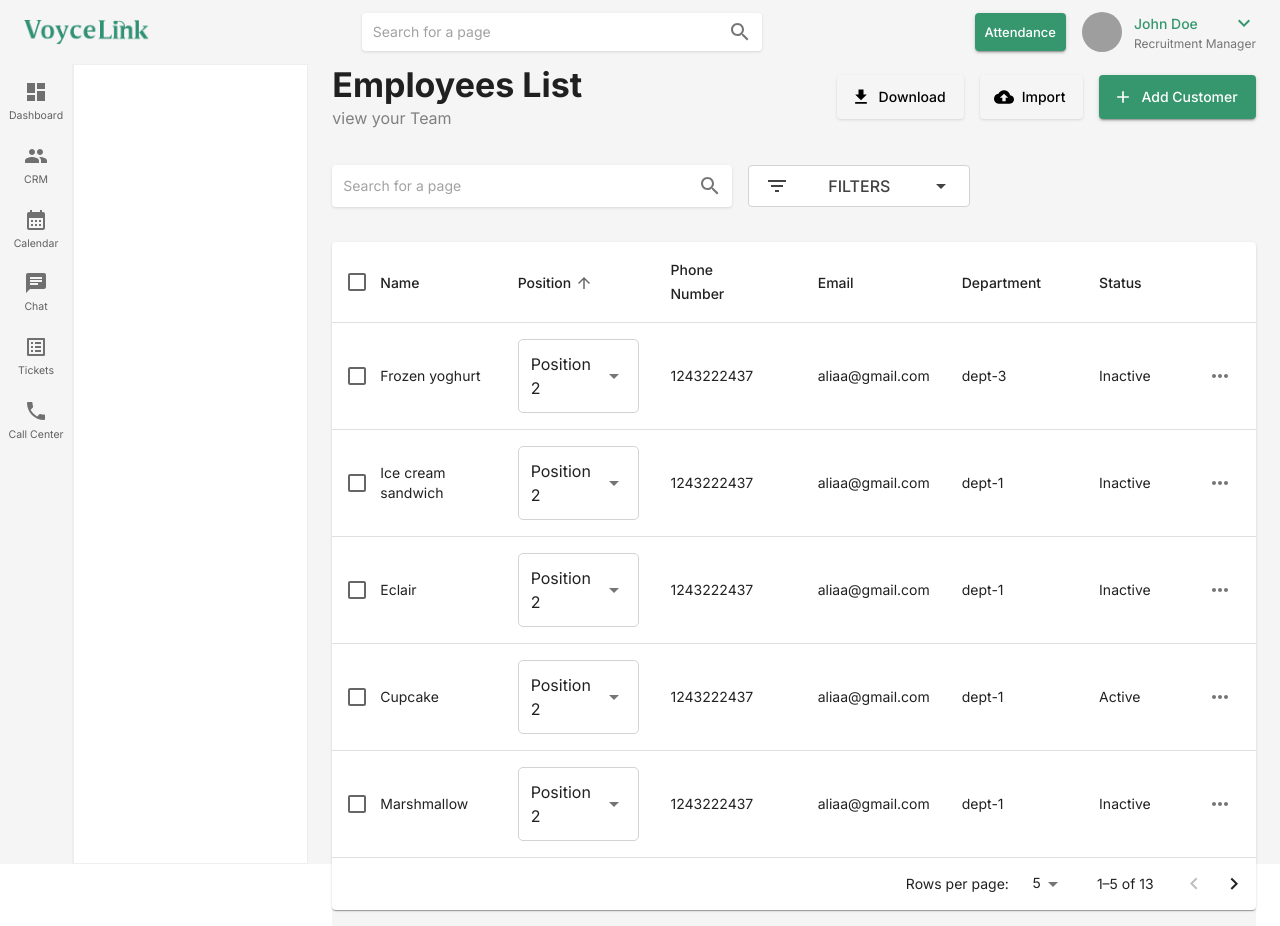
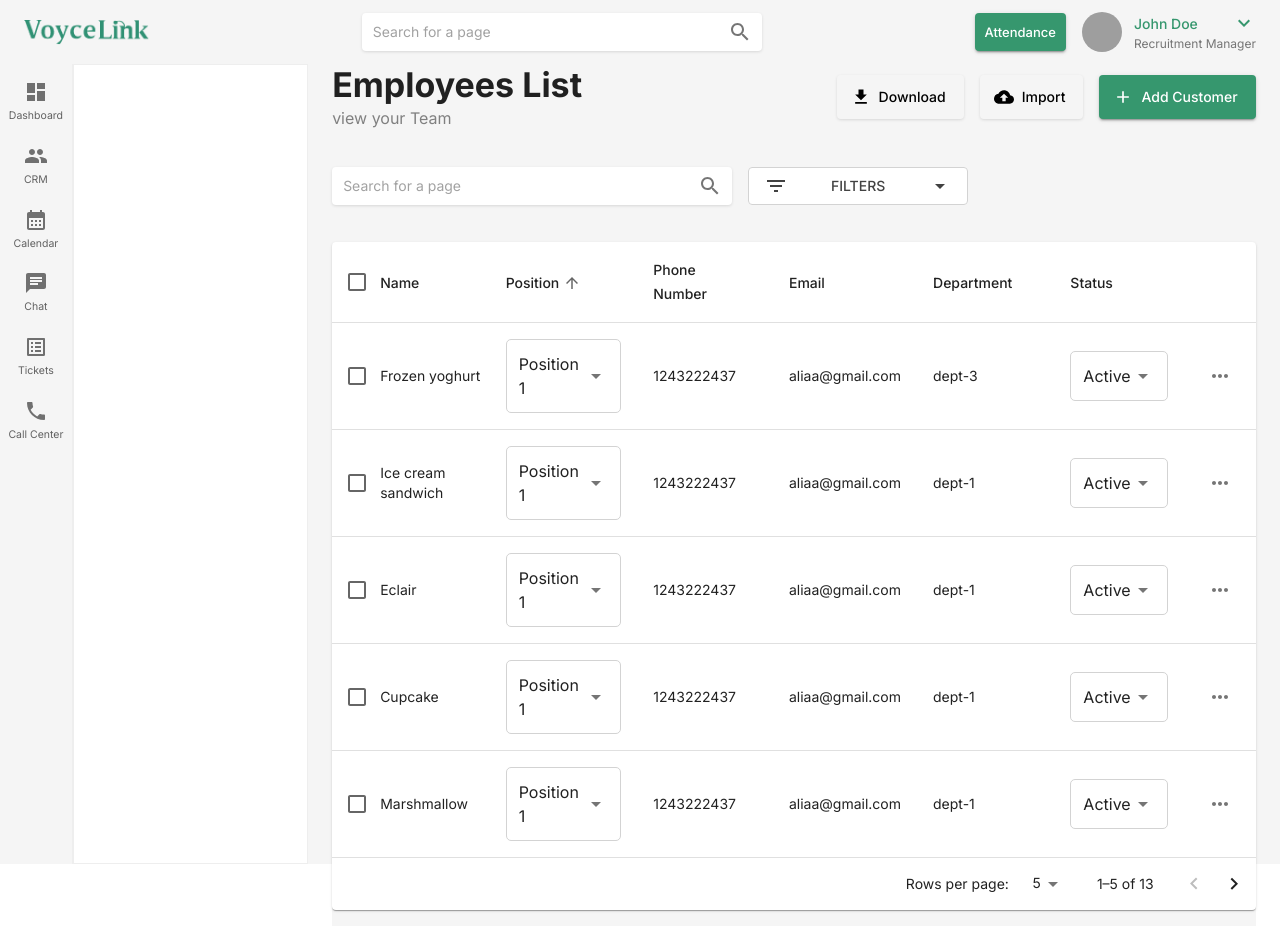
Before and after one commit to Saadgabersaad/VoyceeLink-CallCenter, a Next.js app: page /hhrr/departments in a window 1280 px wide. Built offline with nearby package versions, Linux system fonts and the light colour scheme; grey boxes are pictures that could not be loaded.

Commit message:
status btn 1st

```diff
--- a/src/modules/hhrr/departments/components/FilterBtn.tsx
+++ b/src/modules/hhrr/departments/components/FilterBtn.tsx
@@ -1,163 +1,122 @@
-
-import * as React from 'react';
-import Button from '@mui/material/Button';
-import ButtonGroup from '@mui/material/ButtonGroup';
+import React, { useState, useRef } from 'react';
+import {
+    Button,
+    ButtonGroup,
+    ClickAwayListener,
+    Grow,
+    Paper,
+    Popper,
+    MenuItem,
+    MenuList,
+} from '@mui/material';
+import { usePathname } from 'next/navigation';
 import ArrowDropDownIcon from '@mui/icons-material/ArrowDropDown';
-import ClickAwayListener from '@mui/material/ClickAwayListener';
-import Grow from '@mui/material/Grow';
-import Paper from '@mui/material/Paper';
-import Popper from '@mui/material/Popper';
-import MenuItem from '@mui/material/MenuItem';
-import MenuList from '@mui/material/MenuList';
-import {usePathname} from "next/navigation";
-import IconButton from "@mui/material/IconButton";
-import FilterListIcon from "@mui/icons-material/FilterList";
-import {Flex} from "modules/core/components/flex";
-
+import FilterListIcon from '@mui/icons-material/FilterList';
 
 export default function FilterBtn() {
+    const customerOptions = [
+        { label: 'Client Type', backgroundColor: '', color: '' },
+        { label: '(Lcp)', backgroundColor: '#EEF5F0', color: '#589E67' },
+        { label: 'Customer Service', backgroundColor: '#EDF2FE', color: '#4976F4' },
+        { label: 'Technical Support', backgroundColor: '#F7F7E8', color: '#B1AB1D' },
+        { label: 'Sales', backgroundColor: '#F4EDF7', color: '#954BAF' },
+    ];
+    const Options = [
+        { label: 'Filters', backgroundColor: '', color: '#424242' },
+        { label: 'Lost', backgroundColor: '#EEF5F0', color: '#589E67' },
+        { label: 'Qualified', backgroundColor: '#F7F7E8', color: '#B1AB1D' },
+        { label: 'Contacted', backgroundColor: '#F4EDF7', color: '#954BAF' },
+    ];
 
+    const pathname = usePathname();
+    const options =  Options
 
+    const [open, setOpen] = useState(false);
+    const [selectedIndex, setSelectedIndex] = useState(0);
+    const anchorRef = useRef<HTMLDivElement>(null);
 
-    const customerOptions = [
-
-        {label:'Client Type',backgroundColor:'',color:''},
-        { label:'(Lcp)',backgroundColor:'#EEF5F0',color:'#589E67'},
-        {label:'Customer Service',backgroundColor:'#EDF2FE ',color:'#4976F4'},
-        {label:'Technical Support',backgroundColor:'#F7F7E8',color:'#B1AB1D'},
-        {label:'Sales',backgroundColor:'#F4EDF7',color:'#954BAF'}];
-    const leadsOptions = [
-
-        {label:'Filters',backgroundColor:'',color:'#424242'},
-        { label:'Lost',backgroundColor:'#EEF5F0',color:'#589E67'},
-        {label:'Qualified',backgroundColor:'#F7F7E8',color:'#B1AB1D'},
-        {label:'Contacted',backgroundColor:'#F4EDF7',color:'#954BAF'}];
-
-
-
-    const [open, setOpen] = React.useState(false);
-    const anchorRef = React.useRef<HTMLDivElement>(null);
-    const [selectedIndex, setSelectedIndex] = React.useState(0);
-
-    const handleClick = () => {
-        console.info(`You clicked ${options[selectedIndex].label}`);
-
+    const handleToggle = () => setOpen((prev) => !prev);
+    const handleClose = (event: Event) => {
+        if (anchorRef.current?.contains(event.target as HTMLElement)) return;
+        setOpen(false);
+    };
+    const handleMenuItemClick = (index: number) => {
+        setSelectedIndex(index);
+        setOpen(false);
+        console.info(`You clicked ${options[index].label}`);
     };
 
-    const handleMenuItemClick = (
-        index: number,
-        value: string,
-
-    ) => {
-        setSelectedIndex(index);
-        setOpen(false);
-        console.info(`You clicked ${options[selectedIndex].label}`);
-      //  onFilters(value)
-
-    };
-
-    const handleToggle = () => {
-        setOpen((prevOpen) => !prevOpen);
-    };
-
-    const handleClose = (event: Event) => {
-        if (
-            anchorRef.current &&
-            anchorRef.current.contains(event.target as HTMLElement)
-        ) {
-            return;
-        }
-
-        setOpen(false);
-    };
-
-    const pathname = usePathname();
-    const options = pathname === "/customers" ? customerOptions : leadsOptions;
-
-
     return (
-        <React.Fragment>
+        <>
             <ButtonGroup
-
-                sx={{border:"1px solid lightGray",borderRadius:'5',bgcolor: 'white',color:'#424242'}}
-                //@ts-expect-error  is necessary
-                variant=""
                 ref={anchorRef}
-                aria-label="Button group with a nested menu"
+                sx={{
+                    color:'#424242',
+                    bgcolor: 'white',
+                }}
             >
-          <Flex justifyContent="space-between" alignItems="center">
-              <Button
-                  sx={{width:"220px",display:"flex",justifyContent:"space-between",alignItems:"center",paddingY:'0px'}}
-                  size="medium"
-                  aria-controls={open ? 'split-button-menu' : undefined}
-                  aria-expanded={open ? 'true' : undefined}
-                  aria-label="select merge strategy"
-                  aria-haspopup="menu"
-                  onClick={handleToggle}
-              >
-                  <FilterListIcon />
-                  <Button
-                      sx={{fontSize:'16px'}}
-                      style={{color:selectedIndex === selectedIndex ? options[selectedIndex].color : 'black'}}
-                      size='medium'
-                      onClick={handleClick}>{options[selectedIndex].label}
-
-                  </Button>
-              <ArrowDropDownIcon/>
-              </Button>
-          </Flex>
-
+                <Button
+                    sx={{
+                       border: "1px solid lightGray",
+                        borderRadius: '5',
+                        color: '#424242',
+                        width: "220px",
+                        display: "flex",
+                        justifyContent: "space-between",
+                        alignItems: "center",
+                        py: 0,
+                    }}
+                    onClick={handleToggle}
+                >
+                    <FilterListIcon />
+                    <span style={{ color: options[selectedIndex].color || 'black' }}>
+                        {options[selectedIndex].label}
+                    </span>
+                    <ArrowDropDownIcon />
+                </Button>
             </ButtonGroup>
-
-
-
-
             <Popper
-                sx={{ zIndex: 1 }}
-
                 open={open}
                 anchorEl={anchorRef.current}
                 role={undefined}
                 transition
                 disablePortal
+                sx={{ zIndex: 1 }}
             >
                 {({ TransitionProps, placement }) => (
                     <Grow
                         {...TransitionProps}
                         style={{
-                            transformOrigin:
-                                placement === 'bottom' ? 'center top' : 'center bottom',
+                            transformOrigin: placement === 'bottom' ? 'center top' : 'center bottom',
                         }}
                     >
-
                         <Paper>
                             <ClickAwayListener onClickAway={handleClose}>
                                 <MenuList
-                                    sx={{padding:'8px',borderRadius:'5px'}}
-                                    id="split-button-menu" autoFocusItem>
-                                    { options.map((option, index) => (
+                                    sx={{ padding: '8px', borderRadius: '5px' }}
+                                    autoFocusItem
+                                >
+                                    {options.map((option, index) => (
                                         <MenuItem
-                                            className='w-fit'
                                             key={option.label}
-                                            sx={{borderRadius:'5px',
-                                                marginY:'5px',
+                                            sx={{
+                                                borderRadius: '5px',
+                                                my: '5px',
                                                 backgroundColor: option.backgroundColor,
-                                                color:option.color,
-
+                                                color: option.color,
                                             }}
                                             selected={index === selectedIndex}
-                                            onClick={() => handleMenuItemClick( index,option.label)}
+                                            onClick={() => handleMenuItemClick(index)}
                                         >
                                             {option.label}
                                         </MenuItem>
-                                    )) }
-
+                                    ))}
                                 </MenuList>
                             </ClickAwayListener>
                         </Paper>
                     </Grow>
                 )}
             </Popper>
-        </React.Fragment>
+        </>
     );
 }
--- a/src/modules/hhrr/departments/components/PositionMenu.tsx
+++ b/src/modules/hhrr/departments/components/PositionMenu.tsx
@@ -5,25 +5,27 @@ import ListItemText from '@mui/material/ListItemText';
 import MenuItem from '@mui/material/MenuItem';
 import Menu from '@mui/material/Menu';
 import ArrowDropDownIcon from '@mui/icons-material/ArrowDropDown';
-const options = [
-    'Position 1',
-    'Position 2',
-    'Position 3',
-    'Position 4',
-];
 
-export default function SimpleListMenu() {
+const positionOptions = ['Position 1', 'Position 2', 'Position 3', 'Position 4'];
+const statusOptions = ['Active', 'Inactive'];
+
+interface SimpleListMenuProps {
+    position?: string;
+    status?: string;
+}
+
+export default function SimpleListMenu({ position, status }: SimpleListMenuProps) {
+
+    const options = position ? positionOptions : status ? statusOptions : [];
     const [anchorEl, setAnchorEl] = React.useState<null | HTMLElement>(null);
-    const [selectedIndex, setSelectedIndex] = React.useState(1);
+    const [selectedIndex, setSelectedIndex] = React.useState(0); // Default to the first option
     const open = Boolean(anchorEl);
+
     const handleClickListItem = (event: React.MouseEvent<HTMLElement>) => {
         setAnchorEl(event.currentTarget);
     };
 
-    const handleMenuItemClick = (
-        event: React.MouseEvent<HTMLElement>,
-        index: number,
-    ) => {
+    const handleMenuItemClick = (event: React.MouseEvent<HTMLElement>, index: number) => {
         setSelectedIndex(index);
         setAnchorEl(null);
     };
@@ -36,22 +38,26 @@ export default function SimpleListMenu() {
         <div>
             <List
                 component="nav"
-                aria-label="Device settings"
-                sx={{ bgcolor: 'background.paper',width:'fit-content',border:'1px solid  lightGray  ',p:0,borderRadius:'5px'}}
+                aria-label="Dropdown menu"
+                sx={{
+                    bgcolor: 'background.paper',
+                    width: 'fit-content',
+                    border: '1px solid lightGray',
+                    p: 0,
+                    borderRadius: '5px',
+                }}
             >
                 <ListItemButton
                     id="lock-button"
                     aria-haspopup="listbox"
                     aria-controls="lock-menu"
-                    aria-label="when device is locked"
+                    aria-label="Dropdown menu"
                     aria-expanded={open ? 'true' : undefined}
                     onClick={handleClickListItem}
-                    sx={{width:'fit-content',paddingX:'12px',paddingY:'8px'}}
+                    sx={{ width: 'fit-content', paddingX: '12px', paddingY: '8px' }}
                 >
-                    <ListItemText
-                        primary={options[selectedIndex]}
-                    />
-                    <ArrowDropDownIcon color='action'/>
+                    <ListItemText primary={options[selectedIndex]} />
+                    <ArrowDropDownIcon color="action" />
                 </ListItemButton>
             </List>
             <Menu
@@ -67,7 +73,6 @@ export default function SimpleListMenu() {
                 {options.map((option, index) => (
                     <MenuItem
                         key={option}
-                        // disabled={index === 0}
                         selected={index === selectedIndex}
                         onClick={(event) => handleMenuItemClick(event, index)}
                     >
--- a/src/modules/hhrr/departments/components/Table.tsx
+++ b/src/modules/hhrr/departments/components/Table.tsx
@@ -25,7 +25,6 @@ interface Data {
     email: string;
     department: string;
     status: string;
-
 }
 
 function createData(
@@ -95,6 +94,10 @@ interface HeadCell {
     numeric: boolean;
 }
 
+// @ts-ignore
+// @ts-ignore
+// @ts-ignore
+// @ts-ignore
 const headCells: readonly HeadCell[] = [
     {
         id: 'name',
@@ -131,6 +134,7 @@ const headCells: readonly HeadCell[] = [
         disablePadding: false,
         label: 'Status',
     }, {
+    //@ts-ignore
         id: 'menu',
         numeric: false,
         disablePadding: false,
@@ -318,13 +322,16 @@ export default function Employees() {
                                         <TableCell align="left">
                                             {/*{row.position}*/}
                                             {/*TODO position menu*/}
-                                            <PositionMenu clientType={row.position} />
+                                            <PositionMenu position={row.position}  />
                                         </TableCell>
                                         <TableCell align="left">{row.phoneNumber}</TableCell>
                                         <TableCell align="left">{row.email}</TableCell>
                                         <TableCell align="left">{row.department}</TableCell>
-                                        <TableCell align="left">{row.status}</TableCell>
                                         <TableCell align="left">
+                                            <PositionMenu status={row.status} />
+                                        </TableCell>
+                                        <TableCell align="left">
+
                                             <DottedMenu/>
                                         </TableCell>
                                     </TableRow>
```
